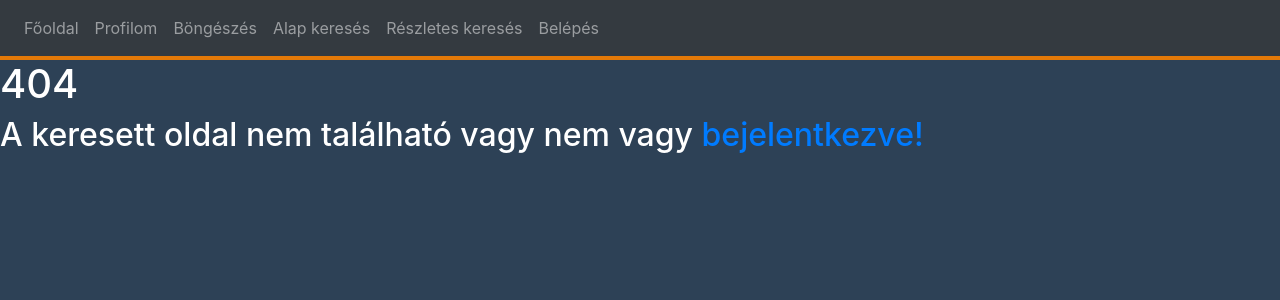
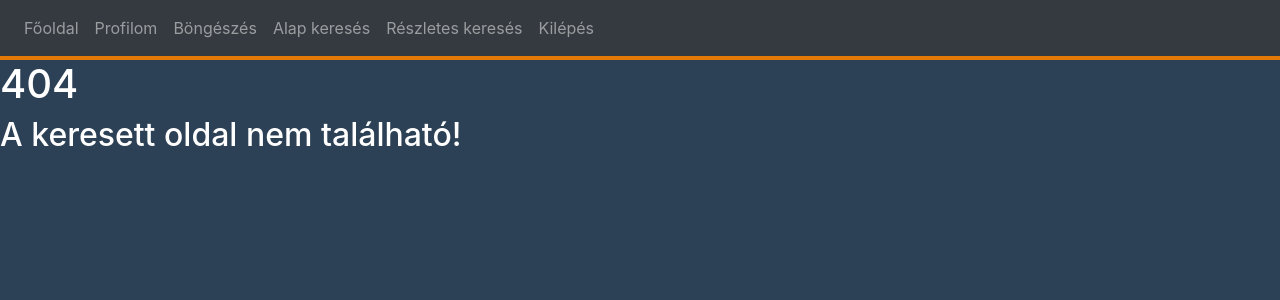
Before and after one commit to SweetyL/Szakdolgozat, a PHP site: page /index.php?page=404 in a window 1280 px wide. Shown: the top 300 px of the page. Run offline with PHP 8.4, Linux system fonts and the light colour scheme; the visitor is signed in with stand-in values (Sample User, id 1).

Commit message:
Kilépés megjavítva, többi előkészítve

```diff
--- a/css/style.css
+++ b/css/style.css
@@ -39,6 +39,8 @@ nav{
 }
 .result{
     border: 5px solid #e47908;
+    margin-top: 20px;
     margin-bottom: 20px;
     width: 500px;
+    background-color: #343A40;
 }
--- a/includes/menu.inc.php
+++ b/includes/menu.inc.php
@@ -9,6 +9,12 @@
         foreach($menupontok as $key => $value) {
             $active = '';
             if($_SERVER['REQUEST_URI'] == '/Szakdolgozat/index.php?page='.$key) $active = ' active';
+            if(!empty($_SESSION["id"]) and $key=="login"){
+                echo '<li class="nav-item">
+                <a class="nav-link" href="index.php?page=loginPanel&amp;action=logout">Kilépés</a>
+                </li>';
+                continue;
+            }
             if(!empty($_SESSION["id"]) and $key=="register"){
               continue;
             }
--- a/index.php
+++ b/index.php
@@ -46,7 +46,10 @@ if($_REQUEST['page']=="driverRegister"){
         $title = "Hiba 404";
 }else if($_REQUEST['page']=="myProfile"){
         $title = "Profilom";
-}else{
+}else if($_REQUEST['page']=="settings"){
+        $title = "Beállítások";
+}
+else{
         $title = $menupontok[$page];
 }
 
--- a/view/404.php
+++ b/view/404.php
@@ -1,2 +1,8 @@
 <h1>404</h1>
-<h2>A keresett oldal nem található vagy nem vagy <a href="index.php?page=login">bejelentkezve!</a></h2>
+<?php
+    if(empty($_SESSION["id"])){
+        echo '<h2>A keresett oldal nem található vagy nem vagy <a href="index.php?page=login">bejelentkezve!</a></h2>';
+    }else{
+        echo '<h2>A keresett oldal nem található!';
+    }
+?>
--- /dev/null
+++ b/view/advancedSearch.php
@@ -0,0 +1 @@
+<h1>Részletes keresés</h1>
--- a/view/myProfile.php
+++ b/view/myProfile.php
@@ -22,4 +22,4 @@
 <?php
 }
 ?>
-<button type="button">Teszt</button>
+<button type="button" class="btn btn-hcbutton" onclick="window.location.href = 'index.php?page=settings'">Adatok módosítása</button>
--- /dev/null
+++ b/view/settings.php
@@ -0,0 +1 @@
+<h1>Beállítások</h1>
```
Also changed, not shown: controller/advancedSearch.php (added, +7 -0 lines), controller/settings.php (added, +7 -0 lines).
